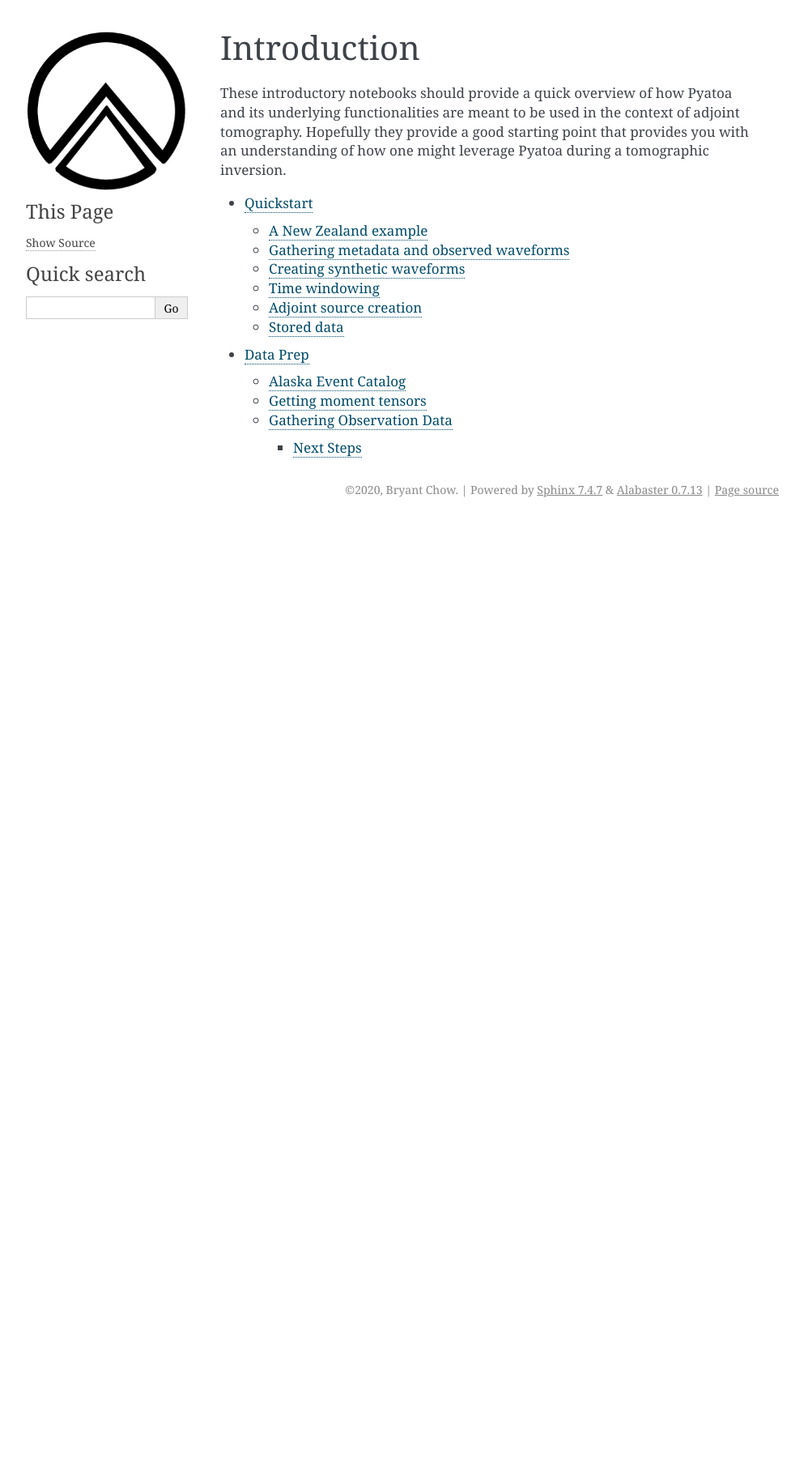
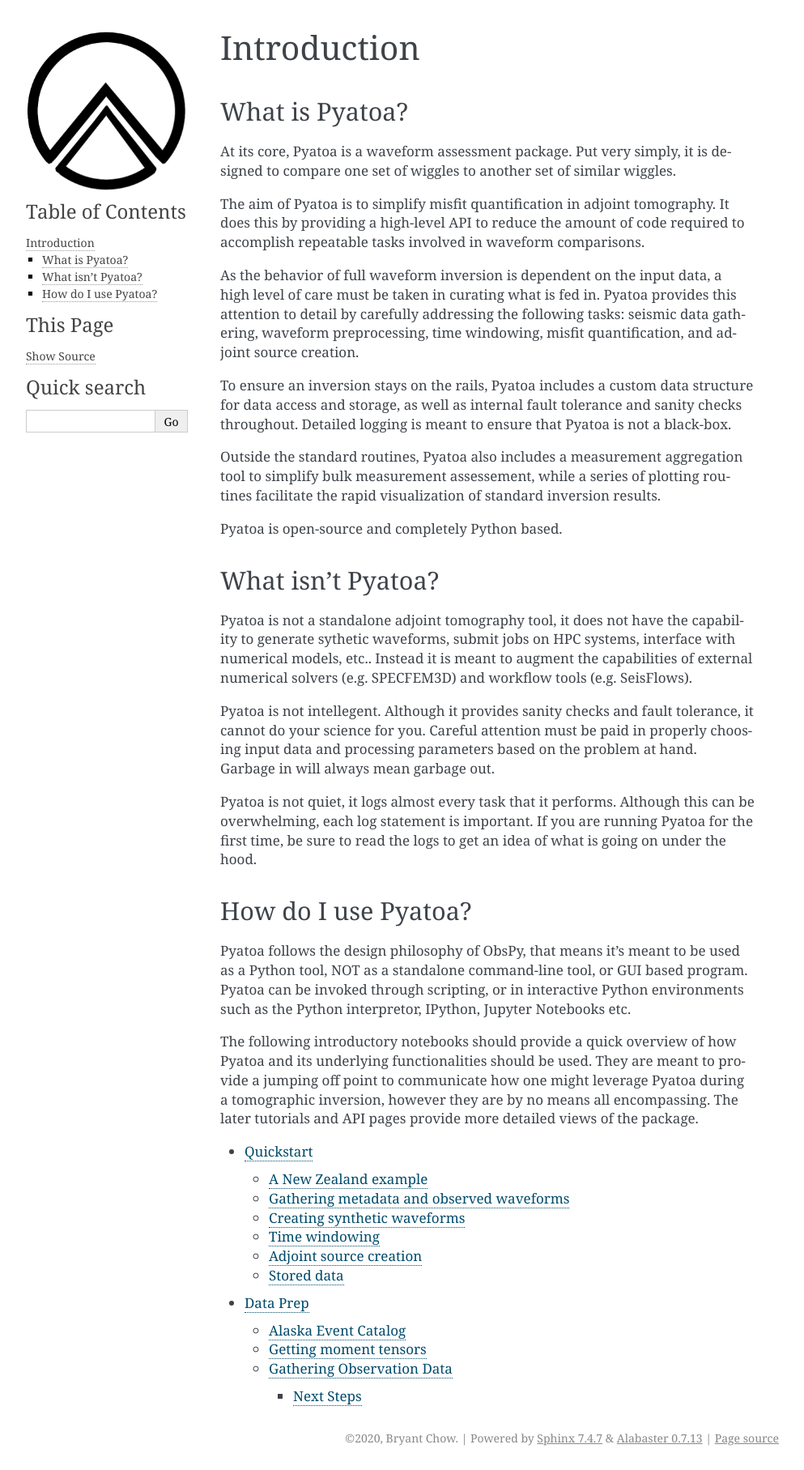
Before and after one commit to adjtomo/pyatoa, a Sphinx documentation site: the page built from pyatoa/docs/intro.rst, in a window 1280 px wide. Shown: the whole page at 81% size, without its empty margins (148-1141 px from the left). Built offline with Sphinx 7.4.7, drawn with Linux system fonts in a browser that asks for light colours; pages that are not in the unit, such as notebooks, are missing from menus; before the commit the page ends 900 px from its top, so only the background shows below that.

Commit message:
fixed head merge pyaflowa wrote a small intro blurb for docs

```diff
--- a/pyatoa/docs/intro.rst
+++ b/pyatoa/docs/intro.rst
@@ -1,11 +1,67 @@
 Introduction
 ==============
 
-These introductory notebooks should provide a quick overview of how Pyatoa and
-its underlying functionalities are meant to be used in the context of adjoint
-tomography. Hopefully they provide a good starting point that provides you with
-an understanding of how one might leverage Pyatoa during a tomographic
-inversion.
+What is Pyatoa?
+~~~~~~~~~~~~~~~
+At its core, Pyatoa is a waveform assessment package. Put very simply, it is
+designed to compare one set of wiggles to another set of similar wiggles.
+
+The aim of Pyatoa is to simplify misfit quantification in adjoint tomography.
+It does this by providing a high-level API to reduce the amount of code required
+to accomplish repeatable tasks involved in waveform comparisons.
+
+As the behavior of full waveform inversion is dependent on the input data, a
+high level of care must be taken in curating what is fed in.
+Pyatoa provides this attention to detail by carefully addressing the following
+tasks: seismic data gathering, waveform preprocessing,
+time windowing, misfit quantification, and adjoint source creation.
+
+To ensure an inversion stays on the rails, Pyatoa includes a custom data
+structure for data access and storage, as well as internal fault
+tolerance and sanity checks throughout. Detailed logging is meant to ensure that
+Pyatoa is not a black-box.
+
+Outside the standard routines, Pyatoa also includes a measurement aggregation
+tool to simplify bulk measurement assessement, while a series of plotting
+routines facilitate the rapid visualization of standard inversion results.
+
+Pyatoa is open-source and completely Python based.
+
+
+What isn't Pyatoa?
+~~~~~~~~~~~~~~~~~~
+
+Pyatoa is not a standalone adjoint tomography tool, it does not have the
+capability to generate sythetic waveforms, submit jobs on HPC systems,
+interface with numerical models, etc.. Instead it is meant to augment the
+capabilities of external numerical solvers (e.g. SPECFEM3D) and workflow tools
+(e.g. SeisFlows).
+
+Pyatoa is not intellegent. Although it provides sanity checks and fault
+tolerance, it cannot do your science for you. Careful attention must be paid in
+properly choosing input data and processing parameters based on the problem at
+hand. Garbage in will always mean garbage out.
+
+Pyatoa is not quiet, it logs almost every task that it performs. Although this
+can be overwhelming, each log statement is important. If you are running Pyatoa
+for the first time, be sure to read the logs to get an idea of what is going
+on under the hood.
+
+
+How do I use Pyatoa?
+~~~~~~~~~~~~~~~~~~~~
+
+Pyatoa follows the design philosophy of ObsPy, that means it's meant to be used
+as a Python tool, NOT as a standalone command-line tool, or GUI based program.
+Pyatoa can be invoked through scripting, or in interactive Python
+environments such as the Python interpretor, IPython, Jupyter Notebooks etc.
+
+
+The following introductory notebooks should provide a quick overview of how
+Pyatoa and its underlying functionalities should be used. They are meant
+to provide a jumping off point to communicate how one might leverage Pyatoa
+during a tomographic inversion, however they are by no means all encompassing.
+The later tutorials and API pages provide more detailed views of the package.
 
 .. toctree::
    :maxdepth: 3
```
Also changed, not shown: 2 other files.
